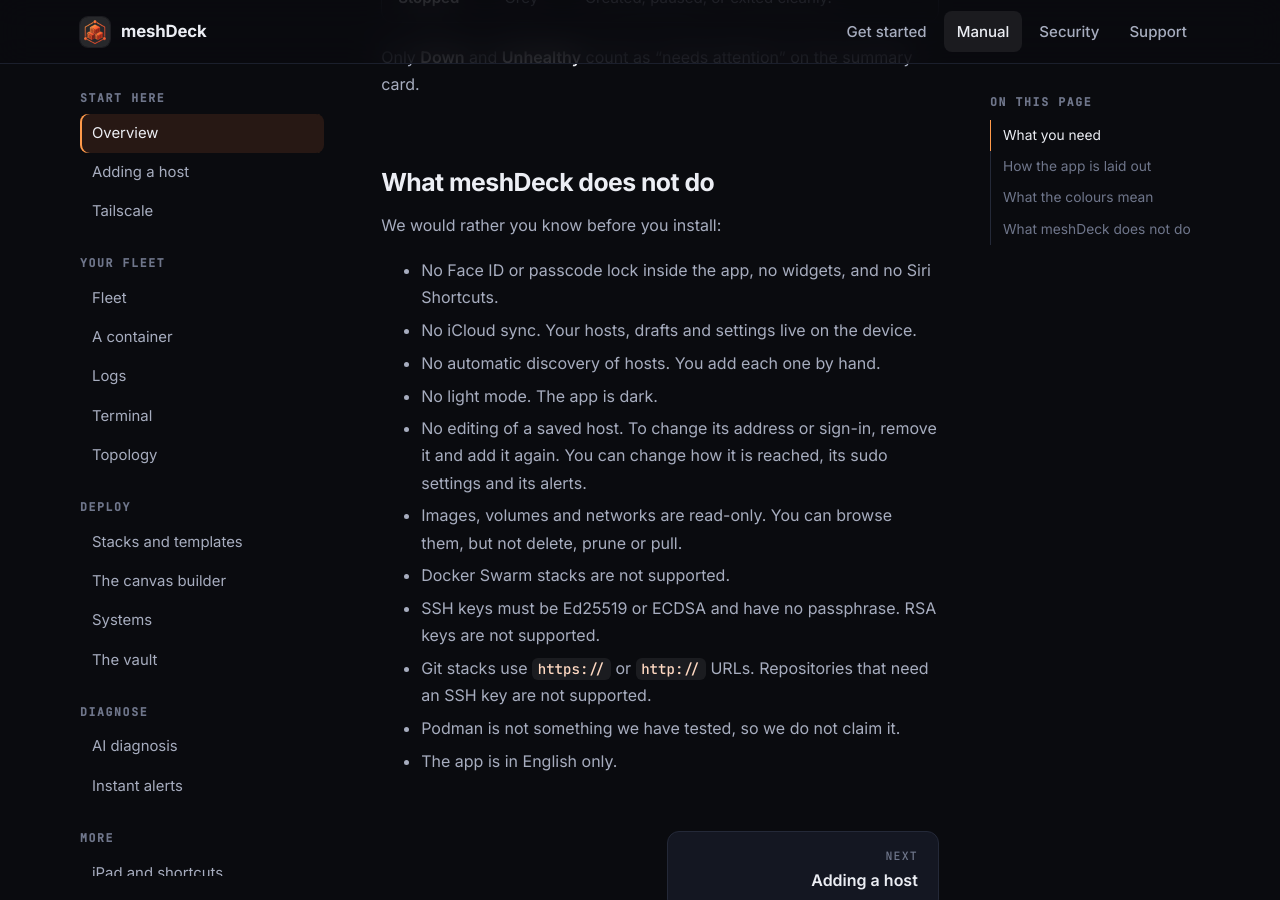
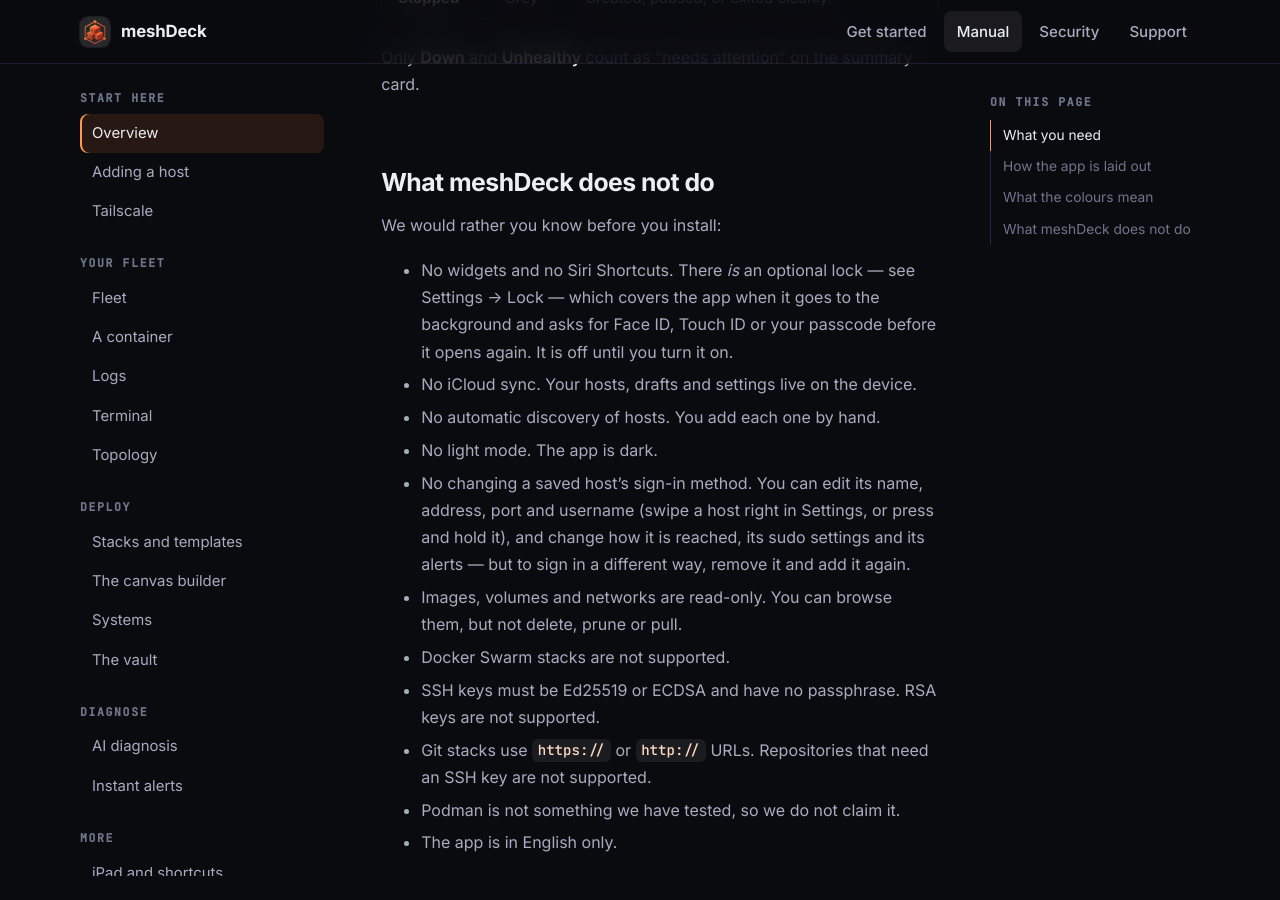
Before and after one commit to AG-Studio-Apps/meshdeck-docs, a Jekyll site: the page built from _manual/overview.md, in a window 1280 px wide and 900 px high, scrolled down 2509 px. Built offline with Jekyll 4.4.1, drawn with Linux system fonts in a browser that asks for light colours.

Commit message:
Three claims the next build makes false, and the retention wording
The app is about to gain an optional Face ID / passcode lock and the
ability to edit a saved host, so the manual's "what meshDeck does not do"
list and the security page's "meshDeck has no lock of its own" stop being
true the day that build ships. Corrected here, precisely: the lock is off
until you turn it on and it protects the screen rather than the Keychain,
and editing covers name, address, port and username but not the sign-in
method.

The privacy policy still said there is no automatic expiry on the relay.
There has been since the audit fixes: checked against Store.Reap in
mdrelay rather than remembered — a host with no phone attached, and a
phone record over a day old that never enrolled a host.

Co-Authored-By: Claude Opus 5 (1M context) <noreply@anthropic.com>

```diff
--- a/_manual/overview.md
+++ b/_manual/overview.md
@@ -47,11 +47,11 @@ Only **Down** and **Unhealthy** count as "needs attention" on the summary card.
 
 We would rather you know before you install:
 
-- No Face ID or passcode lock inside the app, no widgets, and no Siri Shortcuts.
+- No widgets and no Siri Shortcuts. There *is* an optional lock — see Settings → Lock — which covers the app when it goes to the background and asks for Face ID, Touch ID or your passcode before it opens again. It is off until you turn it on.
 - No iCloud sync. Your hosts, drafts and settings live on the device.
 - No automatic discovery of hosts. You add each one by hand.
 - No light mode. The app is dark.
-- No editing of a saved host. To change its address or sign-in, remove it and add it again. You can change how it is reached, its sudo settings and its alerts.
+- No changing a saved host's sign-in method. You can edit its name, address, port and username (swipe a host right in Settings, or press and hold it), and change how it is reached, its sudo settings and its alerts — but to sign in a different way, remove it and add it again.
 - Images, volumes and networks are read-only. You can browse them, but not delete, prune or pull.
 - Docker Swarm stacks are not supported.
 - SSH keys must be Ed25519 or ECDSA and have no passphrase. RSA keys are not supported.
```
Also changed, not shown: privacy/index.md (+1 -1 lines), security/index.md (+1 -1 lines).
